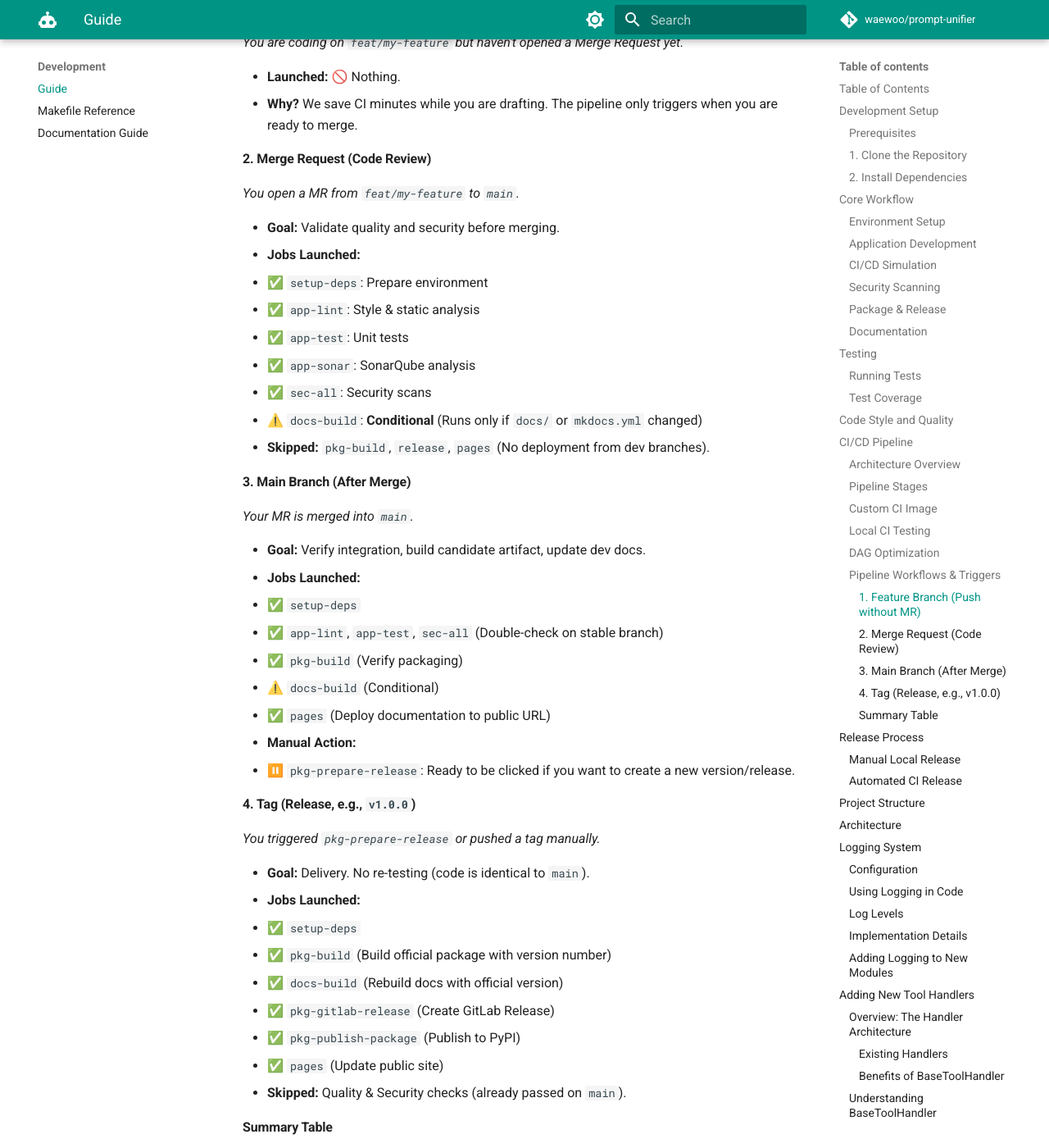
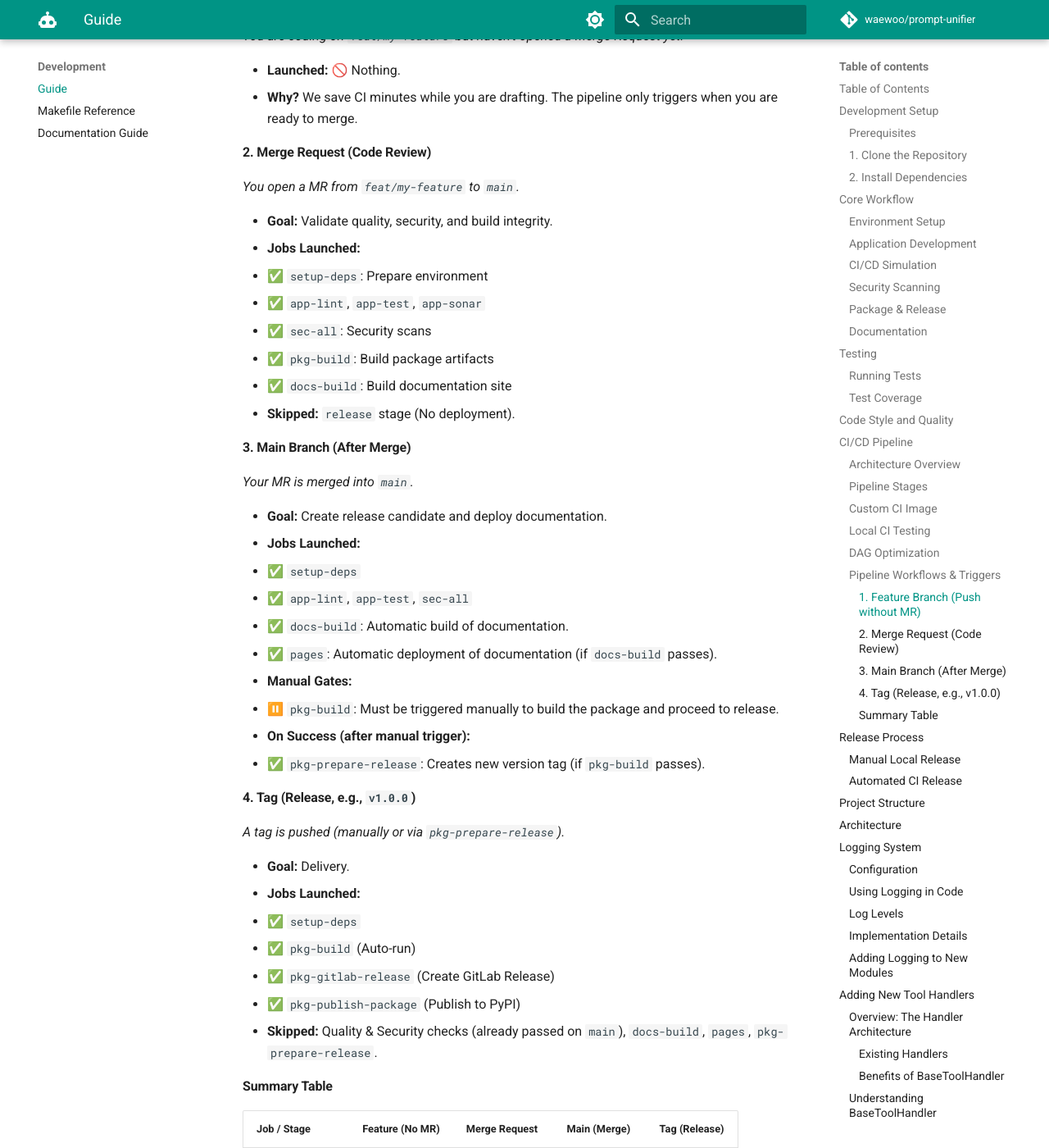
Before and after one commit to waewoo/prompt-unifier, an MkDocs documentation site: the page built from docs/development/index.md, in a window 1280 px wide and 1400 px high, scrolled down 7046 px. Shown: the whole window at 82% size. Built offline with MkDocs 1.6.1 and Material for MkDocs 9.7.7, drawn with Linux system fonts in a browser that asks for light colours; comment, search, counter and statistics services are not loaded; some of the changed text lies outside the part shown.

Commit message:
ci: Refactor pipeline stages, introduce DRY_RUN, and update DEVELOPMENT.md.

````diff
--- a/DEVELOPMENT.md
+++ b/DEVELOPMENT.md
@@ -201,13 +201,12 @@
    - `pkg-build`: Build Python wheel/sdist via `make pkg-build`
    - `docs-build`: Build MkDocs site via `make docs-build`
 
-1. **release**: Version bumping and PyPI upload (manual/automated)
+1. **release**: Release automation and deployment
 
-   - `pkg-prepare-release`: Auto-bump version with commitizen
+   - `pkg-prepare-release`: Auto-bump version on `main` branch
+   - `pages`: Deploy documentation to GitLab Pages (on `main`)
    - `pkg-gitlab-release`: Create GitLab release on tags
    - `pkg-publish-package`: Upload to PyPI on tags
-
-1. **docs**: Deploy documentation to GitLab Pages
 
 ### Custom CI Image
 
@@ -270,13 +269,14 @@
     setup_deps --> pkg_build[pkg-build]
     setup_deps --> docs_build[docs-build]
 
-    app_lint --> pkg_ci_bump
-    app_test --> pkg_ci_bump
-    sec_all --> pkg_ci_bump
-    pkg_build --> pkg_ci_bump
-    docs_build --> pkg_ci_bump
+    app_lint --> pkg_prepare_release
+    app_test --> pkg_prepare_release
+    sec_all --> pkg_prepare_release
+    pkg_build --> pkg_prepare_release
 
-    pkg_ci_bump[pkg-prepare-release] --> pkg_gitlab_release[pkg-gitlab-release]
+    docs_build --> pages[pages]
+
+    pkg_prepare_release[pkg-prepare-release] --> pkg_gitlab_release[pkg-gitlab-release]
     pkg_gitlab_release --> pkg_upload[pkg-publish-package]
 ```
 
@@ -299,56 +299,55 @@
 
 *You open a MR from `feat/my-feature` to `main`.*
 
-- **Goal:** Validate quality and security before merging.
+- **Goal:** Validate quality, security, and build integrity.
 - **Jobs Launched:**
   - ✅ `setup-deps`: Prepare environment
-  - ✅ `app-lint`: Style & static analysis
-  - ✅ `app-test`: Unit tests
-  - ✅ `app-sonar`: SonarQube analysis
+  - ✅ `app-lint`, `app-test`, `app-sonar`
   - ✅ `sec-all`: Security scans
-  - ⚠️ `docs-build`: **Conditional** (Runs only if `docs/` or `mkdocs.yml` changed)
-- **Skipped:** `pkg-build`, `release`, `pages` (No deployment from dev branches).
+  - ✅ `pkg-build`: Build package artifacts
+  - ✅ `docs-build`: Build documentation site
+- **Skipped:** `release` stage (No deployment).
 
 #### 3. Main Branch (After Merge)
 
 *Your MR is merged into `main`.*
 
-- **Goal:** Verify integration, build candidate artifact, update dev docs.
+- **Goal:** Create release candidate and deploy documentation.
 - **Jobs Launched:**
   - ✅ `setup-deps`
-  - ✅ `app-lint`, `app-test`, `sec-all` (Double-check on stable branch)
-  - ✅ `pkg-build` (Verify packaging)
-  - ⚠️ `docs-build` (Conditional)
-  - ✅ `pages` (Deploy documentation to public URL)
-- **Manual Action:**
-  - ⏸️ `pkg-prepare-release`: Ready to be clicked if you want to create a new version/release.
+  - ✅ `app-lint`, `app-test`, `sec-all`
+  - ✅ `docs-build`: Automatic build of documentation.
+  - ✅ `pages`: Automatic deployment of documentation (if `docs-build` passes).
+- **Manual Gates:**
+  - ⏸️ `pkg-build`: Must be triggered manually to build the package and proceed to release.
+- **On Success (after manual trigger):**
+  - ✅ `pkg-prepare-release`: Creates new version tag (if `pkg-build` passes).
 
 #### 4. Tag (Release, e.g., `v1.0.0`)
 
-*You triggered `pkg-prepare-release` or pushed a tag manually.*
+*A tag is pushed (manually or via `pkg-prepare-release`).*
 
-- **Goal:** Delivery. No re-testing (code is identical to `main`).
+- **Goal:** Delivery.
 - **Jobs Launched:**
   - ✅ `setup-deps`
-  - ✅ `pkg-build` (Build official package with version number)
-  - ✅ `docs-build` (Rebuild docs with official version)
+  - ✅ `pkg-build` (Auto-run)
   - ✅ `pkg-gitlab-release` (Create GitLab Release)
   - ✅ `pkg-publish-package` (Publish to PyPI)
-  - ✅ `pages` (Update public site)
-- **Skipped:** Quality & Security checks (already passed on `main`).
+- **Skipped:** Quality & Security checks (already passed on `main`), `docs-build`, `pages`,
+  `pkg-prepare-release`.
 
 #### Summary Table
 
-| Job / Stage             | Feature (No MR) |  Merge Request  |  Main (Merge)   | Tag (Release) |
-| :---------------------- | :-------------: | :-------------: | :-------------: | :-----------: |
-| **Setup**               |       ⬜        |       ✅        |       ✅        |      ✅       |
-| **Quality** (Lint/Test) |       ⬜        |       ✅        |       ✅        |      ❌       |
-| **Security**            |       ⬜        |       ✅        |       ✅        |      ❌       |
-| **Build Package**       |       ⬜        |       ❌        |       ✅        |      ✅       |
-| **Build Doc**           |       ⬜        | ⚠️ (If changed) | ⚠️ (If changed) |  ✅ (Always)  |
-| **Bump Version**        |       ⬜        |       ❌        |   ⏸️ (Manual)   |      ❌       |
-| **Upload / Release**    |       ⬜        |       ❌        |       ❌        |      ✅       |
-| **Deploy Pages**        |       ⬜        |       ❌        |       ✅        |      ✅       |
+| Job / Stage          | Feature (No MR) | Merge Request |  Main (Merge)   | Tag (Release) |
+| :------------------- | :-------------: | :-----------: | :-------------: | :-----------: |
+| **Setup**            |       ⬜        |      ✅       |       ✅        |      ✅       |
+| **Quality**          |       ⬜        |      ✅       |       ✅        |      ❌       |
+| **Security**         |       ⬜        |      ✅       |       ✅        |      ❌       |
+| **Build Package**    |       ⬜        |      ✅       |   ⏸️ (Manual)   |      ✅       |
+| **Build Doc**        |       ⬜        |      ✅       |       ✅        |      ❌       |
+| **Bump Version**     |       ⬜        |      ❌       | ✅ (After gate) |      ❌       |
+| **Upload / Release** |       ⬜        |      ❌       |       ❌        |      ✅       |
+| **Deploy Pages**     |       ⬜        |      ❌       |       ✅        |      ❌       |
 
 ______________________________________________________________________
 
````
Also changed, not shown: other parts of DEVELOPMENT.md (+1 -1 lines), .gitlab-ci.yml (+60 -36 lines).
